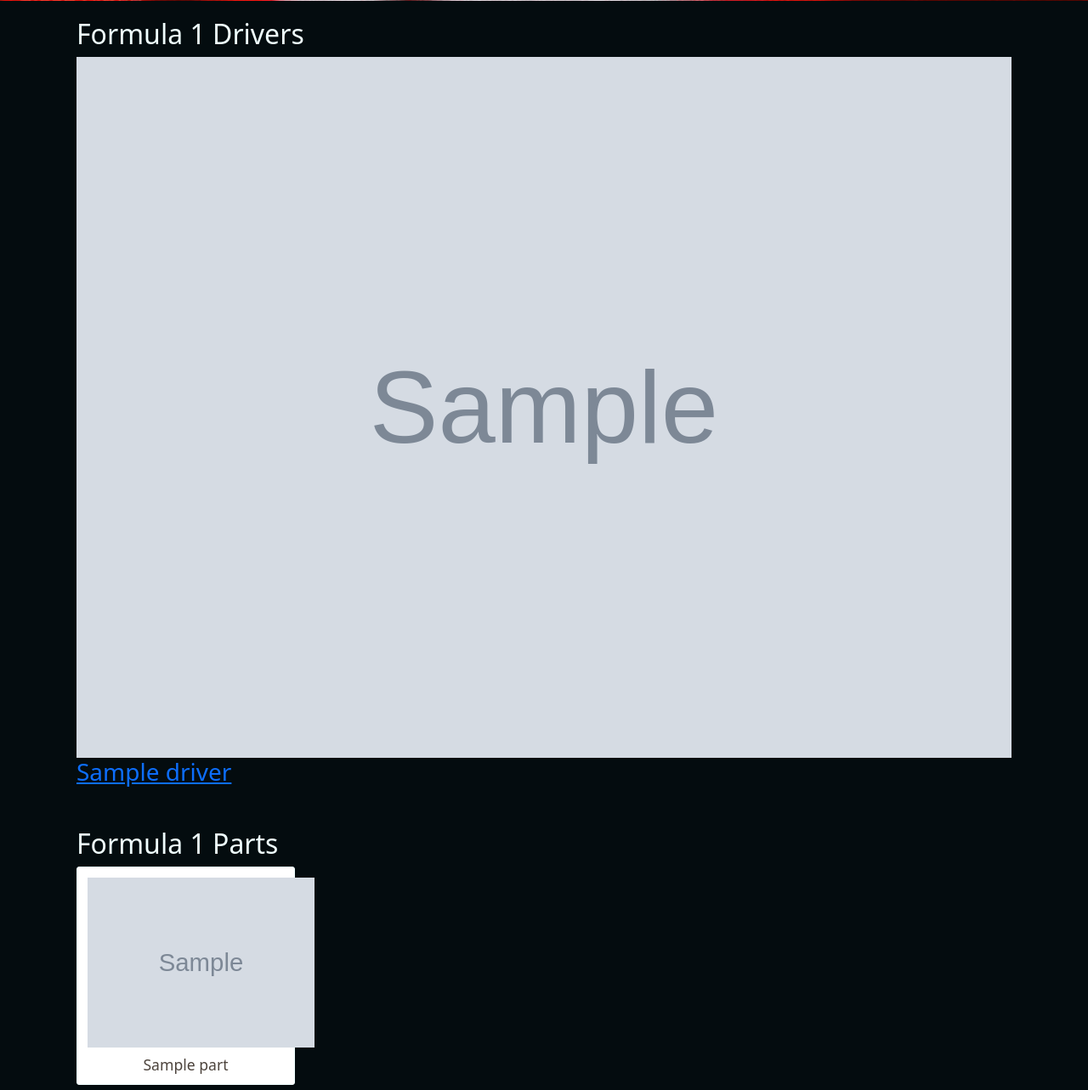
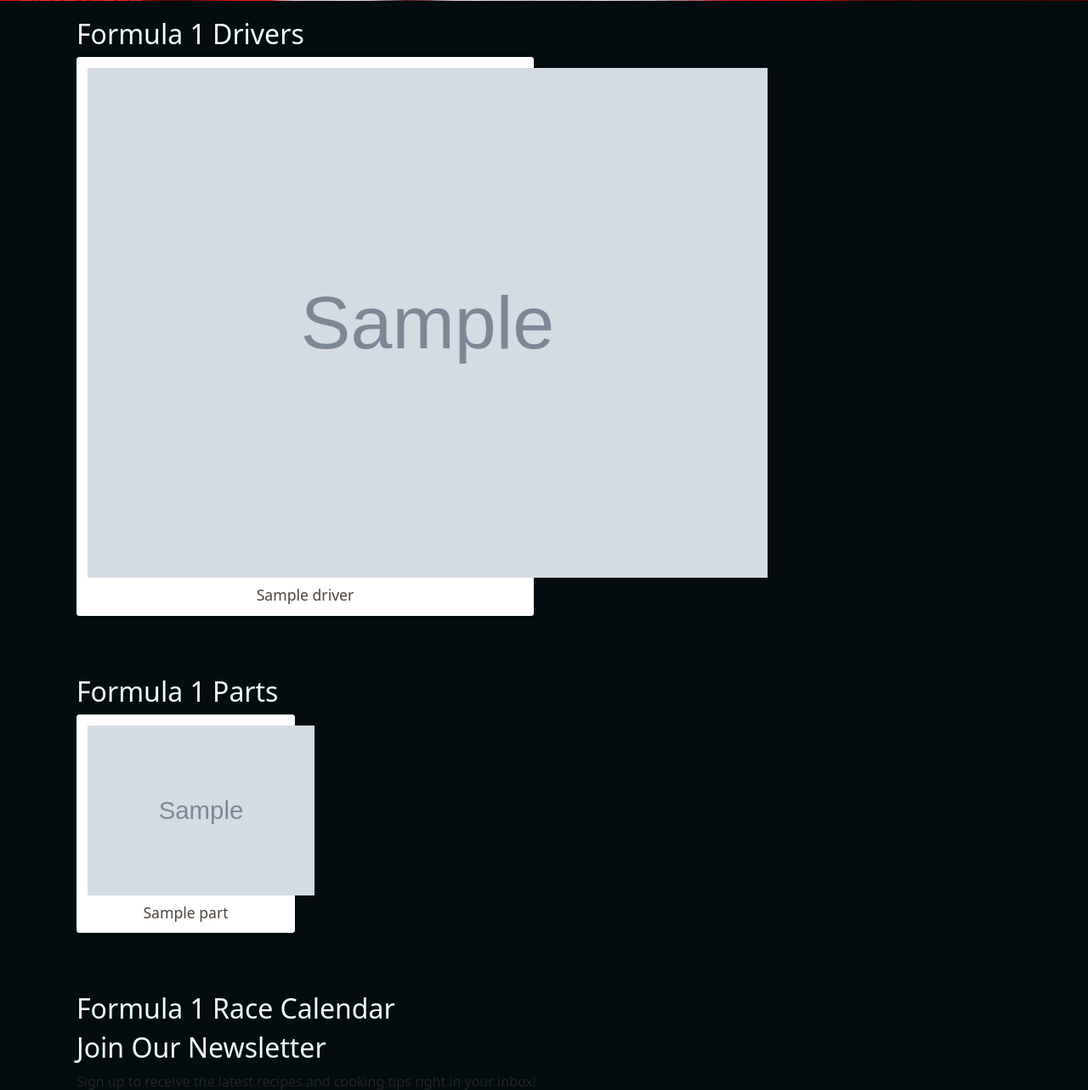
Before and after one commit to Robert-Couldridge/Student-Recipe-Website, a PHP site: page /index.php?p=formula1 in a window 1280 px wide. Shown: the part 649-1932 px from the top of the page at 85% size. Run offline with PHP 8.4, Linux system fonts and the light colour scheme; tables that the repository leaves empty or names only in its code hold one stand-in row (values such as "Sample post"); grey boxes marked "Sample" are stand-in pictures; data that the repository does not hold is empty; a stand-in replaces the project's code that opens the database connection; some libraries are stand-ins or nearby versions.

Commit message:
drvier pages now created

```diff
--- a/classes/driver.class.php
+++ b/classes/driver.class.php
@@ -13,4 +13,13 @@
             $stmt->execute();
             return $stmt->fetchAll(PDO::FETCH_ASSOC);
         }
+
+        public function getDriverById($driver_id){
+            $query = "SELECT * FROM drivers WHERE driver_id = :driver_id";
+            $stmt = $this->Conn->prepare($query);
+            $stmt->execute([
+                "driver_id" => $driver_id
+                ]);
+            return $stmt->fetchAll(PDO::FETCH_ASSOC);
+        }
     }
--- a/pages/formula1.php
+++ b/pages/formula1.php
@@ -13,9 +13,9 @@ $drivers = $Driver->getAllDrivers();
         <div class="row">
             <?php foreach($drivers as $driver) { ?>
                 <div class="col-md-6">
-                    </div class="driver-card">
-                        <img class="driver-card-image" src="./images/<?php echo $driver['driver_image'];?>">
-                        <a href="recipes.html"><h3><?php echo $driver['driver_name'];?></h3></a>
+                    <div class="driver-card">
+                        <img class="driver-card-image" href="index.php?p=driver&id=<?php echo $driver['driver_id']; ?>" src="./images/<?php echo $driver['driver_image'];?>">
+                        <a href="index.php?p=driver&id=<?php echo $driver['driver_id']; ?>"><h3><?php echo $driver['driver_name'];?></h3></a>
                     </div>
                 </div>
             <?php } ?>
@@ -33,7 +33,7 @@ $drivers = $Driver->getAllDrivers();
                     </div>
                 </div>
             <?php } ?>
-            </div>
+        </div>
     </div>
     <div class="container">
         <section id="next-race">
--- /dev/null
+++ b/scss/components/_driver-card.scss
@@ -0,0 +1,39 @@
+.driver-card {
+margin: 0 0 30px 0;
+background-color: $white;
+box-shadow: 2px 2px 4px 0 rgba(0, 0, 0, 0.15);
+padding: 12px;
+text-align: center;
+border: solid 1px $primary-azure;
+border-radius: 3px;
+a {
+    color: $primary-grey;
+    text-decoration: none;
+    h3 {
+    font-size: 1.1rem;
+    padding-top: 10px;
+    margin: 0;
+    }
+}
+}
+.driver-card-image:hover{
+    transform: scale(1.05);
+}
+.driver-card-image {
+height: 600px;
+background-repeat: no-repeat;
+background-position: center center;
+background-size: cover;
+a {
+    display: block;
+    height: 200px;
+}
+}
+
+.driver-card-text {
+    position: absolute;
+    top: 50%;
+    left: 50%;
+    transform: translate(-50%, -50%);
+    color: $primary-grey;
+}
--- a/scss/styles.scss
+++ b/scss/styles.scss
@@ -15,6 +15,7 @@
 
 // Components
 @import "components/part-card";
+@import "components/driver-card";
 
 // Pages
 @import "pages/login";
```
Also changed, not shown: pages/driver.php (added, +13 -0 lines), css/styles.css.
